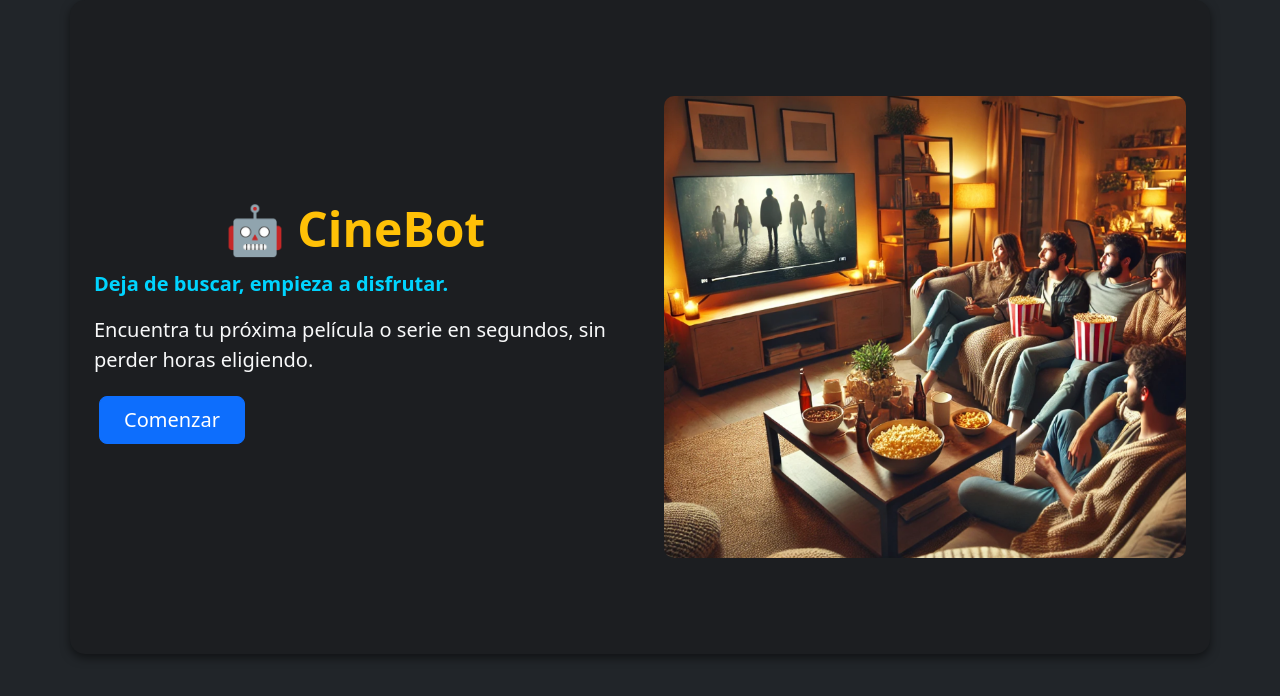
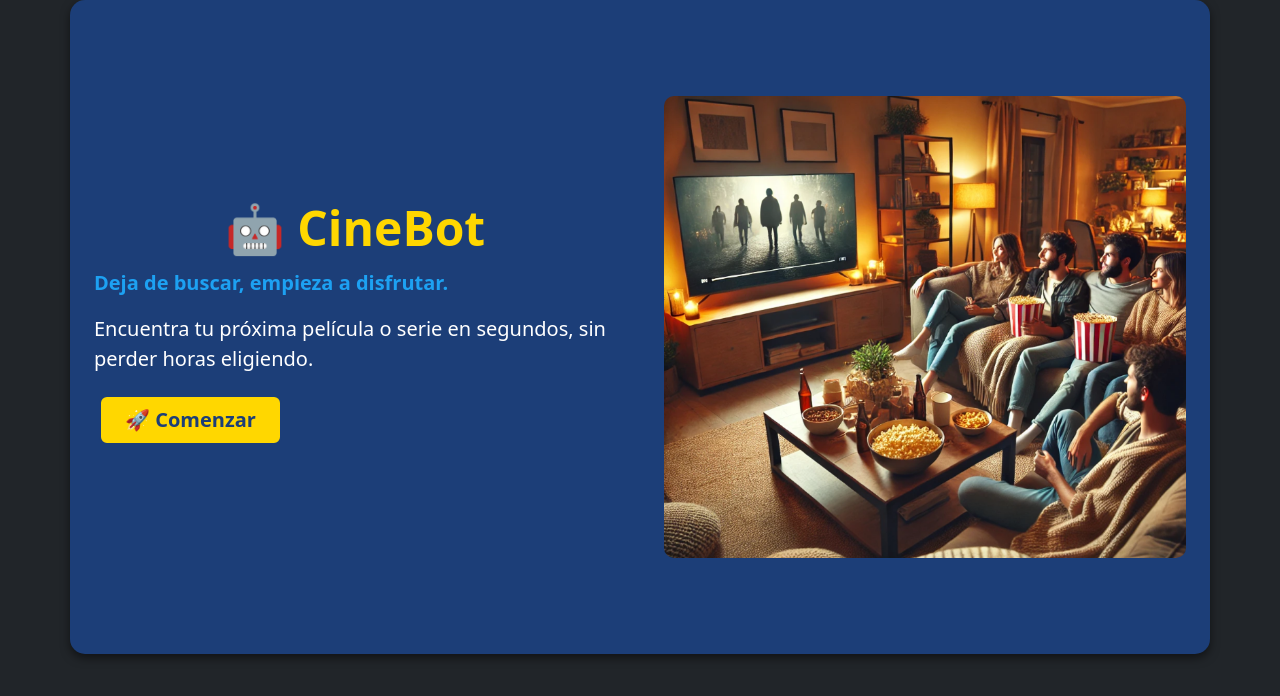
Before and after one commit to crgonzalezf/Tarea2, a Flask app: page / in a window 1280 px wide. Shown: the top 696 px of the page. Run offline with Flask 3, Linux system fonts and the light colour scheme; parts of the project's set-up code (start-up, migrations or seed data) failed here and were passed over; some libraries are stand-ins or nearby versions.

Commit message:
Update landing.html

```diff
--- a/templates/landing.html
+++ b/templates/landing.html
@@ -3,22 +3,22 @@
 {% block title %}🤖 CineBot{% endblock %}
 
 {% block content %}
-<div class="container col-xxl-8 px-4 py-5" style="background-color: #1c1e21; color: #f8f9fa; border-radius: 15px; box-shadow: 0px 4px 10px rgba(0, 0, 0, 0.5);">
+<div class="container col-xxl-8 px-4 py-5" style="background-color: #1C3E78; color: #FFFFFF; border-radius: 15px; box-shadow: 0px 4px 10px rgba(0, 0, 0, 0.5);">
     <div class="row flex-lg-row-reverse align-items-center g-5 py-5">
         <div class="col-10 col-sm-8 col-lg-6">
             <img src="{{ url_for('static', filename='landing.PNG') }}" class="d-block mx-lg-auto img-fluid" alt="Bootstrap Themes" width="700" height="500" loading="lazy" style="border-radius: 10px;">
         </div>
         <div class="col-lg-6">
-            <h1 class="display-5 fw-bold lh-1 mb-3" style="color: #ffc107;">
+            <h1 class="display-5 fw-bold lh-1 mb-3" style="color: #FFD700;">
                 🤖 CineBot
             </h1>
-            <p class="lead fw-bold" style="color: #00d4ff;">Deja de buscar, empieza a disfrutar.</p>
+            <p class="lead fw-bold" style="color: #1DA1F2;">Deja de buscar, empieza a disfrutar.</p>
             <p class="lead">
                 Encuentra tu próxima película o serie en segundos, sin perder horas eligiendo.
             </p>
         <div class="d-grid gap-2 d-md-flex justify-content-md-start">
-          <a href="/chat" class="btn btn-primary btn-lg px-4 me-md-2">
-            Comenzar
+          <a href="/chat" class="btn btn-warning btn-lg px-4 me-md-2" style="background-color: #FFD700; color: #1C3E78; border: 2px solid #1C3E78; font-weight: bold;">
+            🚀 Comenzar
           </a>
         </div>
       </div>
```
